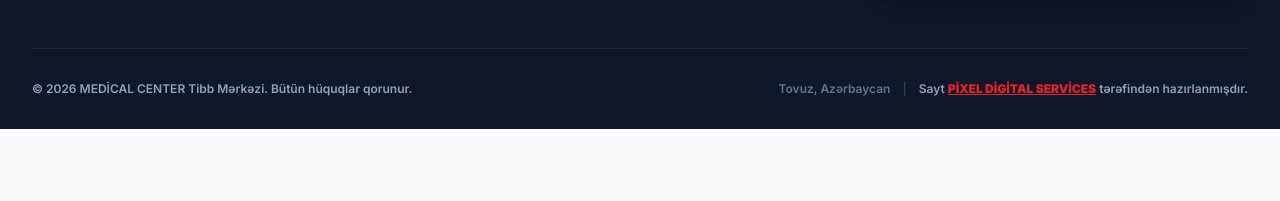
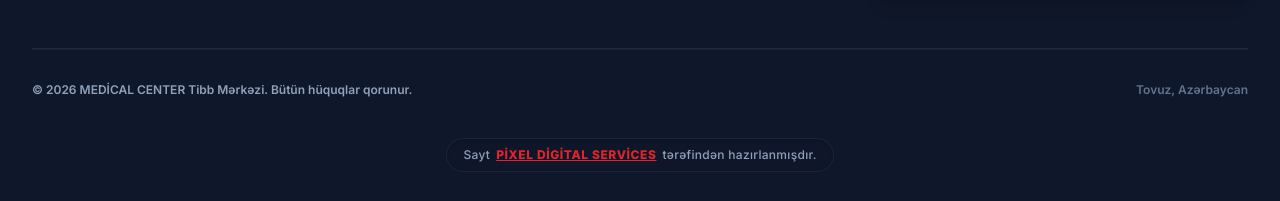
Before and after one commit to Senaniv/medicalcentertovuz, a Next.js app: page / in a window 1280 px wide. Shown: the part 3100-3301 px from the top of the page. Before the commit the page ends 3229 px from the top, so only its background shows below. Built offline with nearby package versions, Linux system fonts and the light colour scheme; no server answers.

Commit message:
feat: design custom prominent attribution badge for Pixel Digital Services in Footer

```diff
--- a/src/components/Footer.tsx
+++ b/src/components/Footer.tsx
@@ -128,24 +128,25 @@ export default function Footer() {
         </div>
 
         {/* Bottom copyright */}
-        <div className="flex flex-col sm:flex-row justify-between items-center gap-4 pt-8 text-xs font-semibold">
+        <div className="flex flex-col sm:flex-row justify-between items-center gap-4 pt-8 text-xs font-semibold border-t border-slate-800/60 pb-4">
           <p>© {currentYear} MEDİCAL CENTER Tibb Mərkəzi. Bütün hüquqlar qorunur.</p>
-          <div className="flex flex-col sm:flex-row items-center gap-3 text-center sm:text-right">
           <span className="text-slate-500">Tovuz, Azərbaycan</span>
-            <span className="text-slate-700 hidden sm:inline">|</span>
-            <p>
-              Sayt{" "}
+        </div>
+
+        {/* Pixel Digital Services Special Attribution Bar */}
+        <div className="mt-4 pt-2 text-center text-xs font-medium tracking-wide">
+          <p className="inline-flex flex-wrap items-center justify-center gap-1.5 px-4 py-2 rounded-full bg-slate-900/60 border border-slate-800/80 text-slate-400 shadow-inner">
+            <span>Sayt</span>
             <a
               href="https://www.instagram.com/pixel_digital_services/"
               target="_blank"
               rel="noopener noreferrer"
-                className="text-secondary hover:text-white underline transition-colors font-black uppercase"
+              className="text-[#E3232A] hover:text-[#ff383e] font-extrabold underline transition-all duration-300 hover:scale-105 inline-flex items-center gap-1 uppercase tracking-wider"
             >
               Pixel Digital Services
-              </a>{" "}
-              tərəfindən hazırlanmışdır.
+            </a>
+            <span>tərəfindən hazırlanmışdır.</span>
           </p>
-          </div>
         </div>
 
       </div>
```
Lines whose indentation alone changed are shown as unchanged.
